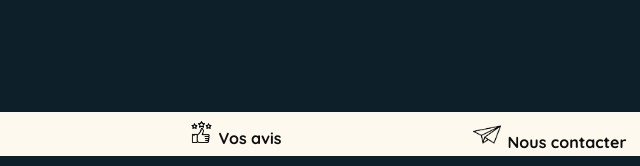
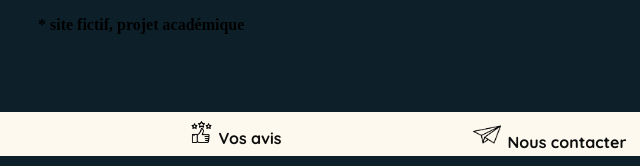
Before and after one commit to Lucie-Co/DreamHomeProject.github.io, a plain HTML site: page index.html in a window 1280 px wide. Shown: the top 166 px of the page, 559-1199 px from the left. Drawn offline with Linux system fonts and the light colour scheme; a web font is replaced by a local one.

Commit message:
commentaire: site fictif

```diff
--- a/index.html
+++ b/index.html
@@ -10,7 +10,7 @@
             <nav class="top_nav">
                 <div class="div-logo">
                     <img src="Image/design/logo.png" alt="logo représentant une petite maison" />
-                    <h1>&ensp;DreamHome</h1>
+                    <h1>&ensp;DreamHome</h1> <p>* site fictif, projet académique</p>
                 </div>
                 <div class="div-flex-menu">
                     <ul>
```
